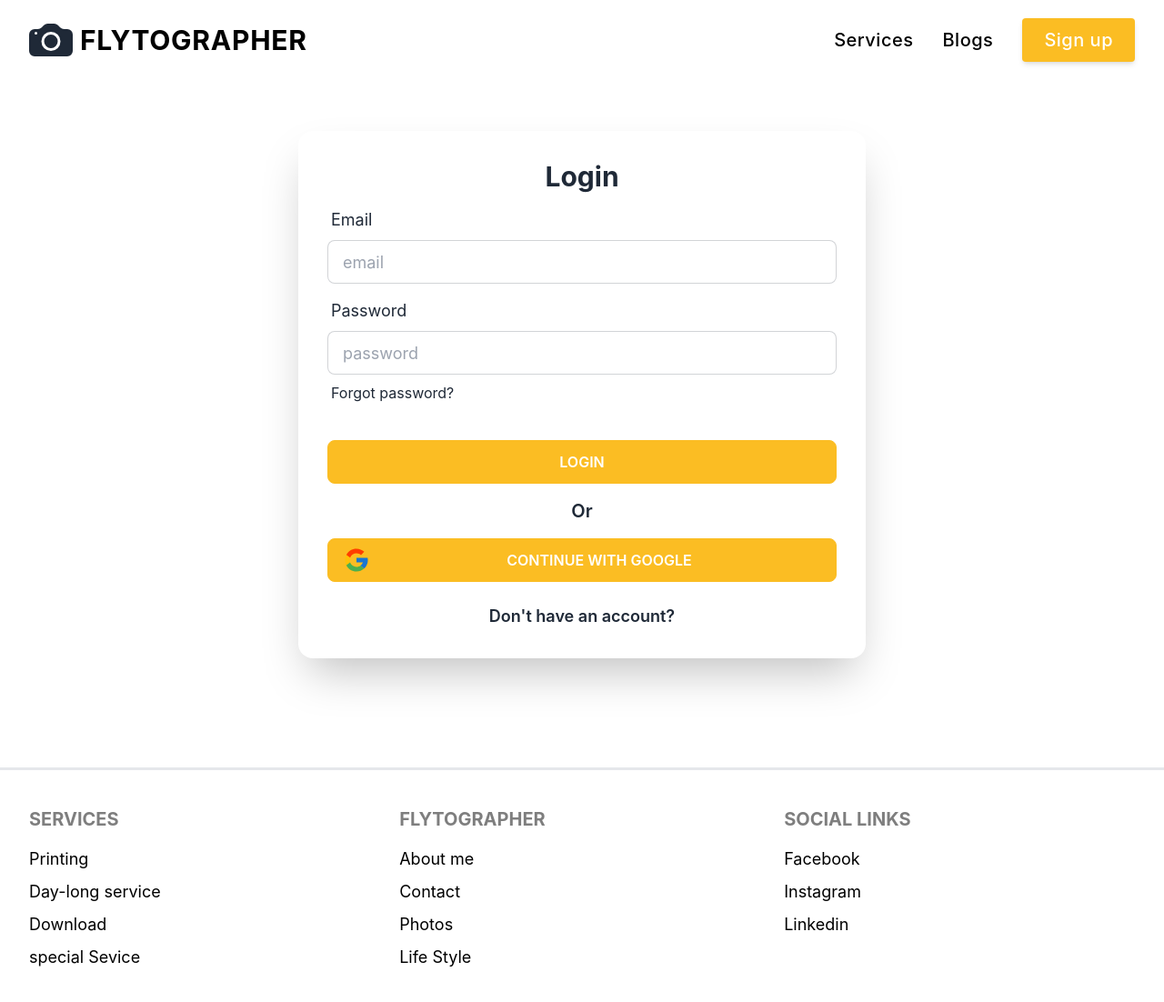
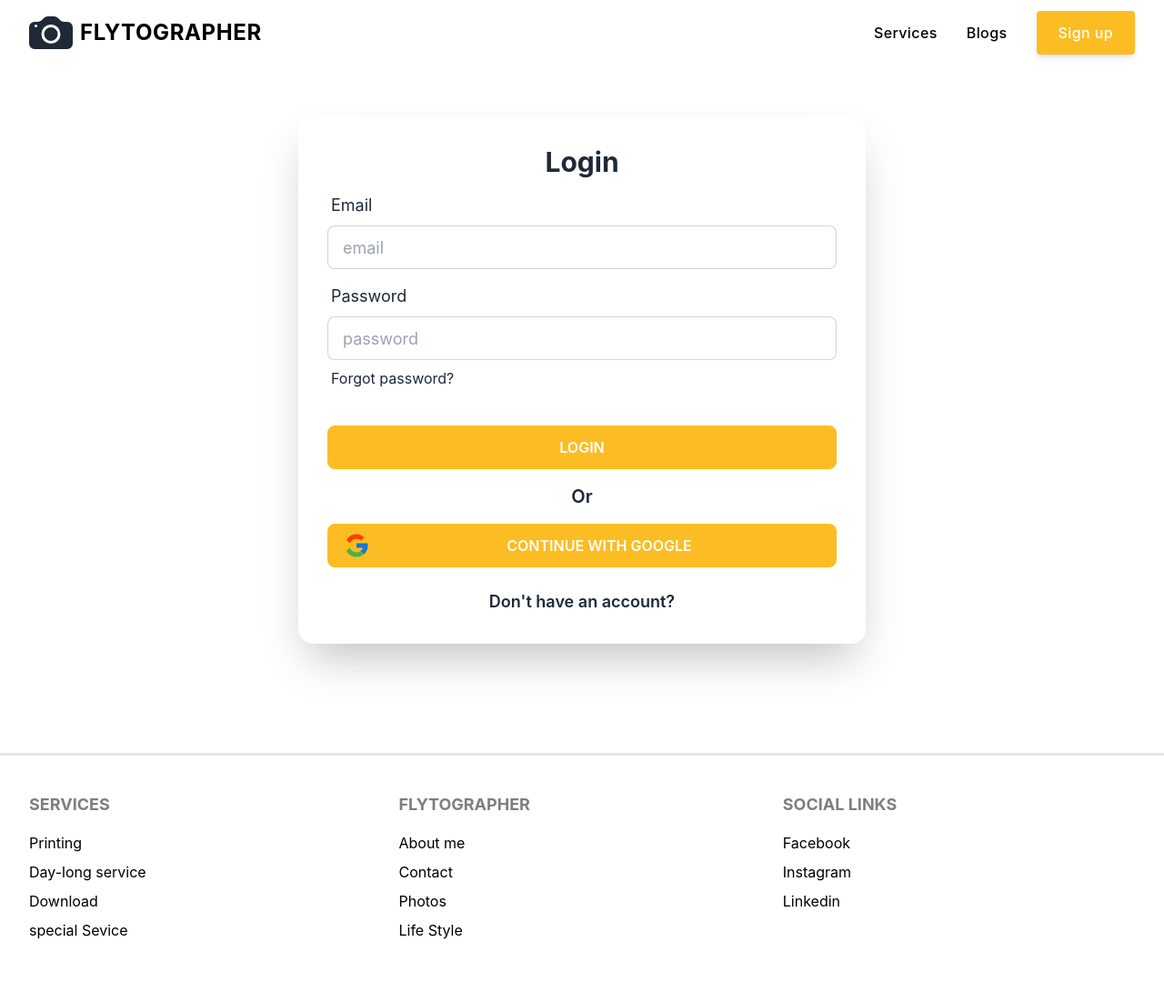
Before and after one commit to Abdullah-Sakib/Flytographer-client-side, a React (Create React App) app: page /login in a window 1280 px wide. Shown: the top 1102 px of the page at 91% size. After the commit the page ends 1075 px from the top, so only its background shows below. Built offline with nearby package versions, Linux system fonts and the light colour scheme; no server answers.

Commit message:
Fixed style issue

```diff
--- a/src/Pages/Home/Banner/Banner.js
+++ b/src/Pages/Home/Banner/Banner.js
@@ -20,15 +20,15 @@
         </svg>
         <div className="relative h-[70vh] md:h-[90vh] px-4 py-16 mx-auto overflow-hidden sm:max-w-xl md:max-w-full lg:max-w-screen-xl md:px-24 lg:px-8 lg:py-20">
           <div className="flex justify-center items-center h-full">
-            <div className="w-full  mb-12 xl:mb-0 xl:w-7/12">
+            <div className="w-full mb-12 lg:mb-0 lg:w-7/12">
               <h2
-                className="max-w-xl mb-6 font-thin text-base-200 text-3xl  tracking-tight sm:text-5xl sm:leading-none mr-0"
+                className="max-w-xl mx-auto mb-6 font-thin text-base-200 text-3xl  tracking-tight sm:text-5xl sm:leading-none "
                 style={{ fontFamily: "Berkshire Swash" }}
               >
                 Capture every precious moment with flytographer
               </h2>
               <p
-                className="max-w-xl mr-0 mb-4 text-white md:text-xl"
+                className="max-w-xl mx-auto mb-4 text-white md:text-xl"
                 style={{ fontFamily: "Berkshire Swash" }}
               >
                 Only photography has been able to divide human life into a
--- a/src/Pages/Home/Footer/Footer.js
+++ b/src/Pages/Home/Footer/Footer.js
@@ -4,26 +4,26 @@
 const Footer = () => {
   return (
     <div className="border-t-[3px] mt-16">
-      <footer className="footer p-5 bg-white text-black  mx-auto sm:max-w-xl md:max-w-full lg:max-w-screen-2xl md:px-10 lg:px-8 py-10">
+      <footer className="footer p-5 bg-white text-black  mx-auto sm:max-w-lg md:max-w-full lg:max-w-screen-2xl md:px-10 lg:px-8 py-10">
         <div>
-          <span className="footer-title text-xl">Services</span>
-          <Link className="link link-hover text-lg">Printing</Link>
-          <Link className="link link-hover text-lg">Day-long service</Link>
-          <Link className="link link-hover text-lg">Download</Link>
-          <Link className="link link-hover text-lg">special Sevice</Link>
+          <span className="footer-title text-lg">Services</span>
+          <Link className="link link-hover text-base">Printing</Link>
+          <Link className="link link-hover text-base">Day-long service</Link>
+          <Link className="link link-hover text-base">Download</Link>
+          <Link className="link link-hover text-base">special Sevice</Link>
         </div>
         <div>
-          <span className="footer-title text-xl">Flytographer</span>
-          <Link className="link link-hover text-lg">About me</Link>
-          <Link className="link link-hover text-lg">Contact</Link>
-          <Link className="link link-hover text-lg">Photos</Link>
-          <Link className="link link-hover text-lg">Life Style</Link>
+          <span className="footer-title text-lg">Flytographer</span>
+          <Link className="link link-hover text-base">About me</Link>
+          <Link className="link link-hover text-base">Contact</Link>
+          <Link className="link link-hover text-base">Photos</Link>
+          <Link className="link link-hover text-base">Life Style</Link>
         </div>
         <div>
-          <span className="footer-title text-xl">Social Links</span>
-          <Link className="link link-hover text-lg">Facebook</Link>
-          <Link className="link link-hover text-lg">Instagram</Link>
-          <Link className="link link-hover text-lg">Linkedin</Link>
+          <span className="footer-title text-lg">Social Links</span>
+          <Link className="link link-hover text-base">Facebook</Link>
+          <Link className="link link-hover text-base">Instagram</Link>
+          <Link className="link link-hover text-base">Linkedin</Link>
         </div>
       </footer>
     </div>
--- a/src/Pages/Home/Header/Header.js
+++ b/src/Pages/Home/Header/Header.js
@@ -13,11 +13,11 @@
   };
   return (
     <div className="white">
-      <div className="px-4 py-5 mx-auto sm:max-w-xl md:max-w-full lg:max-w-screen-2xl md:px-10 lg:px-8">
+      <div className="px-4 py-3 mx-auto sm:max-w-xl md:max-w-full lg:max-w-screen-2xl md:px-10 lg:px-8">
         <div className="relative flex items-center justify-between">
           <Link to="/" title="Flytography" className="inline-flex items-center">
             <BsCameraFill className="text-5xl "></BsCameraFill>
-            <span className="ml-2 text-2xl sm:text-3xl font-bold tracking-wide text-black uppercase">
+            <span className="ml-2 text-2xl sm:text-2xl font-bold tracking-wide text-black uppercase">
               Flytographer
             </span>
           </Link>
@@ -27,7 +27,7 @@
                 to="/services"
                 aria-label="Our product"
                 title="Our product"
-                className="font-medium tracking-wide text-black transition-colors duration-200 hover:text-teal-accent-400 text-xl"
+                className="font-medium tracking-wide text-black transition-colors duration-200 hover:text-teal-accent-400 text-base"
               >
                 Services
               </Link>
@@ -37,7 +37,7 @@
                 to="/blogs"
                 aria-label="Our product"
                 title="Our product"
-                className="font-medium tracking-wide text-black transition-colors duration-200 hover:text-teal-accent-400 text-xl"
+                className="font-medium tracking-wide text-black transition-colors duration-200 hover:text-teal-accent-400 text-base"
               >
                 Blogs
               </Link>
@@ -48,7 +48,7 @@
                   to="/myreviewes"
                   aria-label="Our product"
                   title="Our product"
-                  className="font-medium tracking-wide text-black transition-colors duration-200 hover:text-teal-accent-400 text-xl"
+                  className="font-medium tracking-wide text-black transition-colors duration-200 hover:text-teal-accent-400 text-base"
                 >
                   My Reviewes
                 </Link>
@@ -60,7 +60,7 @@
                   to="/addservice"
                   aria-label="Product pricing"
                   title="Product pricing"
-                  className="font-medium tracking-wide text-black transition-colors duration-200 hover:text-teal-accent-400 text-xl"
+                  className="font-medium tracking-wide text-black transition-colors duration-200 hover:text-teal-accent-400 text-base"
                 >
                   Add Service
                 </Link>
@@ -69,7 +69,7 @@
             {user?.uid ? (
               <button
                 onClick={handleSignOut}
-                className="inline-flex items-center justify-center h-12 px-6 font-medium tracking-wide text-white transition duration-200 rounded shadow-md bg-warning hover:bg-yellow-500 focus:shadow-outline focus:outline-none text-xl"
+                className="inline-flex items-center justify-center h-12 px-6 font-medium tracking-wide text-white transition duration-200 rounded shadow-md bg-warning hover:bg-yellow-500 focus:shadow-outline focus:outline-none text-base"
               >
                 Sign Out
               </button>
@@ -77,7 +77,7 @@
               <li>
                 <Link
                   to="/register"
-                  className="inline-flex items-center justify-center h-12 px-6 font-medium tracking-wide text-white transition duration-200 rounded shadow-md bg-warning hover:bg-yellow-500 focus:shadow-outline focus:outline-none text-xl"
+                  className="inline-flex items-center justify-center h-12 px-6 font-medium tracking-wide text-white transition duration-200 rounded shadow-md bg-warning hover:bg-yellow-500 focus:shadow-outline focus:outline-none text-base"
                   aria-label="Sign up"
                   title="Sign up"
                 >
@@ -118,7 +118,7 @@
                         className="inline-flex items-center"
                       >
                         <BsCameraFill className="text-4xl"></BsCameraFill>
-                        <span className="ml-2 text-xl font-bold tracking-wide text-gray-800 uppercase">
+                        <span className="ml-2 text-base font-bold tracking-wide text-gray-800 uppercase">
                           Flytographer
                         </span>
                       </Link>
@@ -146,7 +146,7 @@
                           to="/services"
                           aria-label="Our product"
                           title="Our product"
-                          className="font-medium tracking-wide text-black transition-colors duration-200 hover:text-teal-accent-400 text-xl"
+                          className="font-medium tracking-wide text-black transition-colors duration-200 hover:text-teal-accent-400 text-base"
                         >
                           Services
                         </Link>
@@ -156,7 +156,7 @@
                           to="/blogs"
                           aria-label="Our product"
                           title="Our product"
-                          className="font-medium tracking-wide text-black transition-colors duration-200 hover:text-teal-accent-400 text-xl"
+                          className="font-medium tracking-wide text-black transition-colors duration-200 hover:text-teal-accent-400 text-base"
                         >
                           Blogs
                         </Link>
@@ -167,7 +167,7 @@
                             to="/myreviewes"
                             aria-label="Our product"
                             title="Our product"
-                            className="font-medium tracking-wide text-black transition-colors duration-200 hover:text-teal-accent-400 text-xl"
+                            className="font-medium tracking-wide text-black transition-colors duration-200 hover:text-teal-accent-400 text-base"
                           >
                             My Reviewes
                           </Link>
@@ -179,7 +179,7 @@
                             to="/addservice"
                             aria-label="Product pricing"
                             title="Product pricing"
-                            className="font-medium tracking-wide text-black transition-colors duration-200 hover:text-teal-accent-400 text-xl"
+                            className="font-medium tracking-wide text-black transition-colors duration-200 hover:text-teal-accent-400 text-base"
                           >
                             Add Service
                           </Link>
@@ -188,7 +188,7 @@
                       {user?.uid ? (
                         <button
                           onClick={handleSignOut}
-                          className="inline-flex items-center justify-center h-12 px-6 font-medium tracking-wide text-white transition duration-200 rounded shadow-md bg-warning hover:bg-yellow-500 focus:shadow-outline focus:outline-none text-xl"
+                          className="inline-flex items-center justify-center h-12 px-6 font-medium tracking-wide text-white transition duration-200 rounded shadow-md bg-warning hover:bg-yellow-500 focus:shadow-outline focus:outline-none text-base"
                           aria-label="Sign up"
                           title="Sign up"
                         >
@@ -198,7 +198,7 @@
                         <li>
                           <Link
                             to="/register"
-                            className="inline-flex items-center justify-center h-12 px-6 font-medium tracking-wide text-white transition duration-200 rounded shadow-md bg-warning hover:bg-yellow-500 focus:shadow-outline focus:outline-none text-xl"
+                            className="inline-flex items-center justify-center h-12 px-6 font-medium tracking-wide text-white transition duration-200 rounded shadow-md bg-warning hover:bg-yellow-500 focus:shadow-outline focus:outline-none text-base"
                           >
                             Sign up
                           </Link>
--- a/src/Pages/Home/HomeServices/HomeServices.js
+++ b/src/Pages/Home/HomeServices/HomeServices.js
@@ -26,7 +26,7 @@
         ))}
       </div>
       <Link to="/services">
-        <button className="btn btn-warning my-10 text-white text-lg hover:bg-yellow-500">
+        <button className="btn btn-warning my-10 text-white hover:bg-yellow-500">
           SEE ALL <FaArrowRight className="ml-2"></FaArrowRight>{" "}
         </button>
       </Link>
```
Also changed, not shown: src/Pages/Home/HomeServices/HomeServiceCart.js (+4 -4 lines), src/Pages/Home/HowItWorks/HowItWorks.js (+4 -4 lines), src/Pages/Services/ServiceCart.js (+4 -4 lines).
